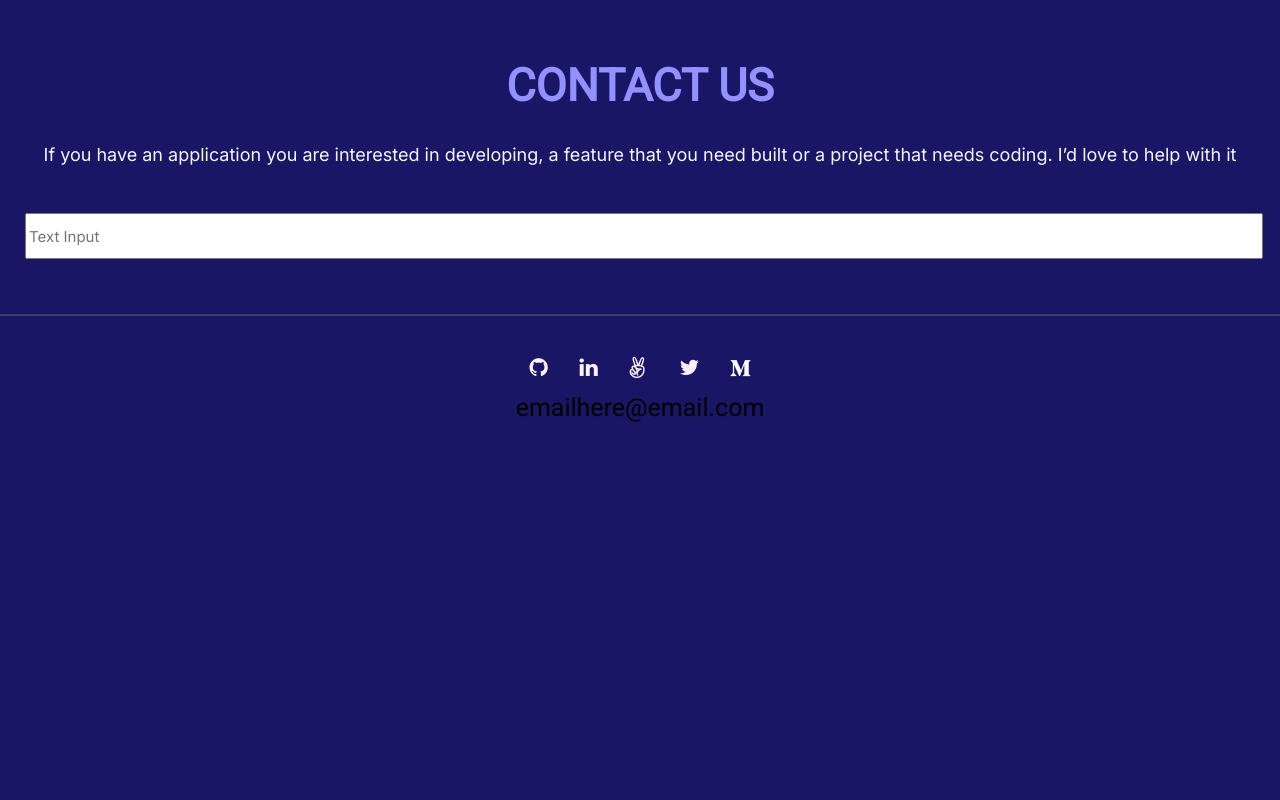
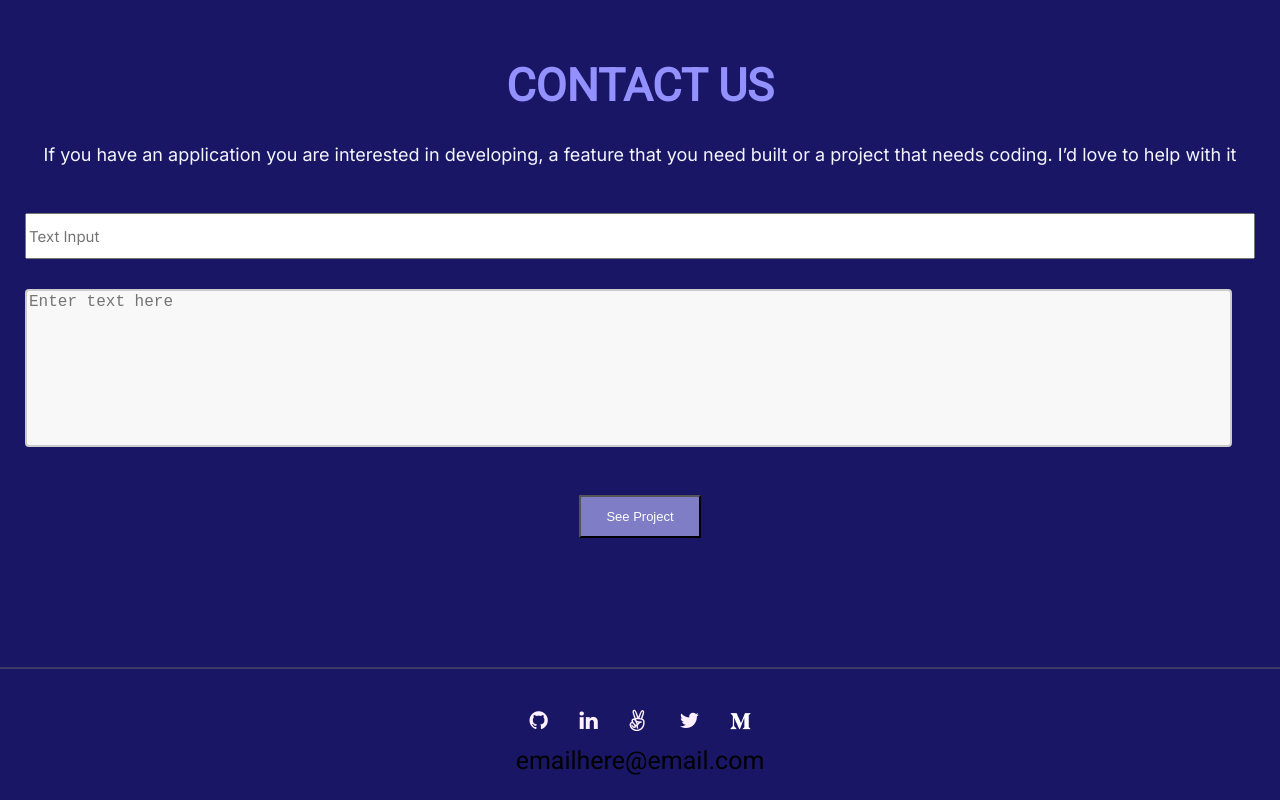
Before and after one commit to Pazzo97/Portfolio-project, a website: page index.html in a window 1280 px wide. Shown: the part 2740-3540 px from the top of the page. Before the commit the page ends 3187 px from the top, so only its background shows below. Drawn offline with Linux system fonts and the light colour scheme.

Commit message:
Form progression

```diff
--- a/index.html
+++ b/index.html
@@ -299,6 +299,16 @@
                 <div class="name-input">
                   <input type="text" name="text-input" maxlength="30" required placeholder="Text Input">
                 </div>
+
+
+              </div>
+
+              <div class="text-area">
+                <textarea maxlength="500" placeholder="Enter text here"></textarea>
+              </div>
+
+              <div class="contact-btn">
+                <button class="button button-1" type="submit">See Project</button>
               </div>
 
             </form>
@@ -312,7 +322,6 @@
     </div>
 
   </section>
-
 
   <div class="vector">
     <img src="images/Vector4.png" alt="vector4">
--- a/style.css
+++ b/style.css
@@ -212,6 +212,20 @@ body {
   margin-top: 50px;
 }
 
+.post-story {
+  display: grid;
+  grid-template-columns: 50% 50%;
+  grid-gap: 1em 1em;
+  position: relative;
+}
+
+@media only screen and (max-width: 600px) {
+  .post-story {
+    display: grid;
+    grid-template-columns: 100%;
+  }
+}
+
 .post-title h2 {
   font-family: Roboto, sans-serif;
   font-size: 32px;
@@ -270,7 +284,7 @@ body {
 .button-1 {
   background-color: #7e7dc5;
   text-decoration: none;
-  font-size: 16px;
+  font-size: 13px;
   margin: 4px 2px;
   padding: 12px 25px;
 }
@@ -305,6 +319,10 @@ body {
   color: #f5f5ff;
 }
 
+.text-field {
+  margin-right: 8px;
+}
+
 .text-field input {
   font-family: Inter, Roboto, sans-serif;
   font-size: 15px;
@@ -319,6 +337,7 @@ body {
 
 .text-field input:hover {
   text-decoration: underline #00d7c3;
+  text-decoration-thickness: 2px;
 }
 
 .contact-btn {
@@ -338,40 +357,18 @@ body {
 }
 
 textarea {
-  width: 100%;
+  width: 97.5%;
   height: 150px;
   border: 2px solid #ccc;
   border-radius: 4px;
   background-color: #f8f8f8;
   font-size: 16px;
   resize: none;
+  margin-top: 30px;
+  margin-right: 8px;
 }
 
-.post-story {
-  display: grid;
-  grid-template-columns: 50% 50%;
-  grid-gap: 1em 1em;
-  position: relative;
+.text-area textarea:hover {
+  text-decoration: underline #00d7c3;
+  text-decoration-thickness: 2px;
 }
-
-@media only screen and (max-width: 600px) {
-  .post-story {
-    display: grid;
-    grid-template-columns: 100%;
-  }
-}
-.text-field input {
-  font-family: Inter, Roboto, sans-serif;
-  font-size: 15px;
-  line-height: 24px;
-  line-height: 132%;
-  text-align: left;
-  color: #81818c;
-  height: 40px;
-  width: 100%;
-  margin-top: 25px;
-}
-
-.text-field input:hover {
-  text-decoration: underline #00d7c3;
-}
```
